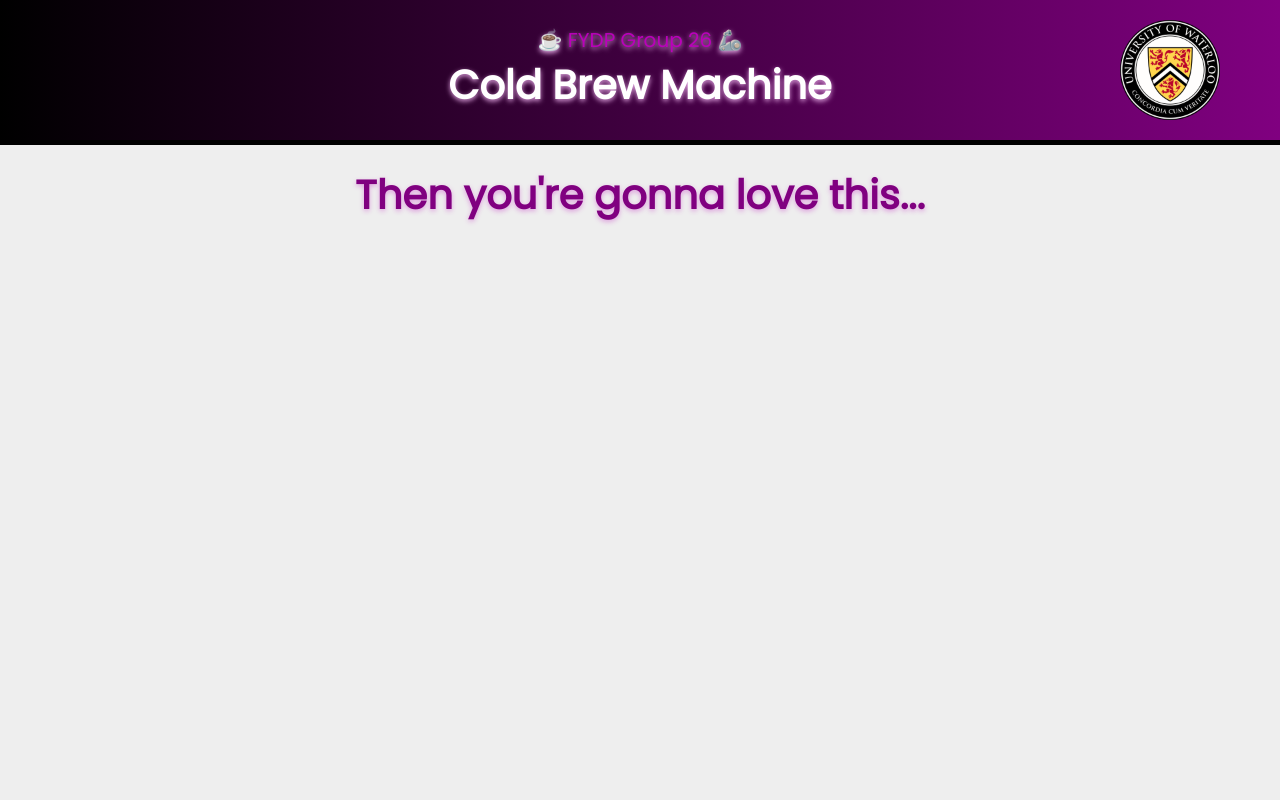
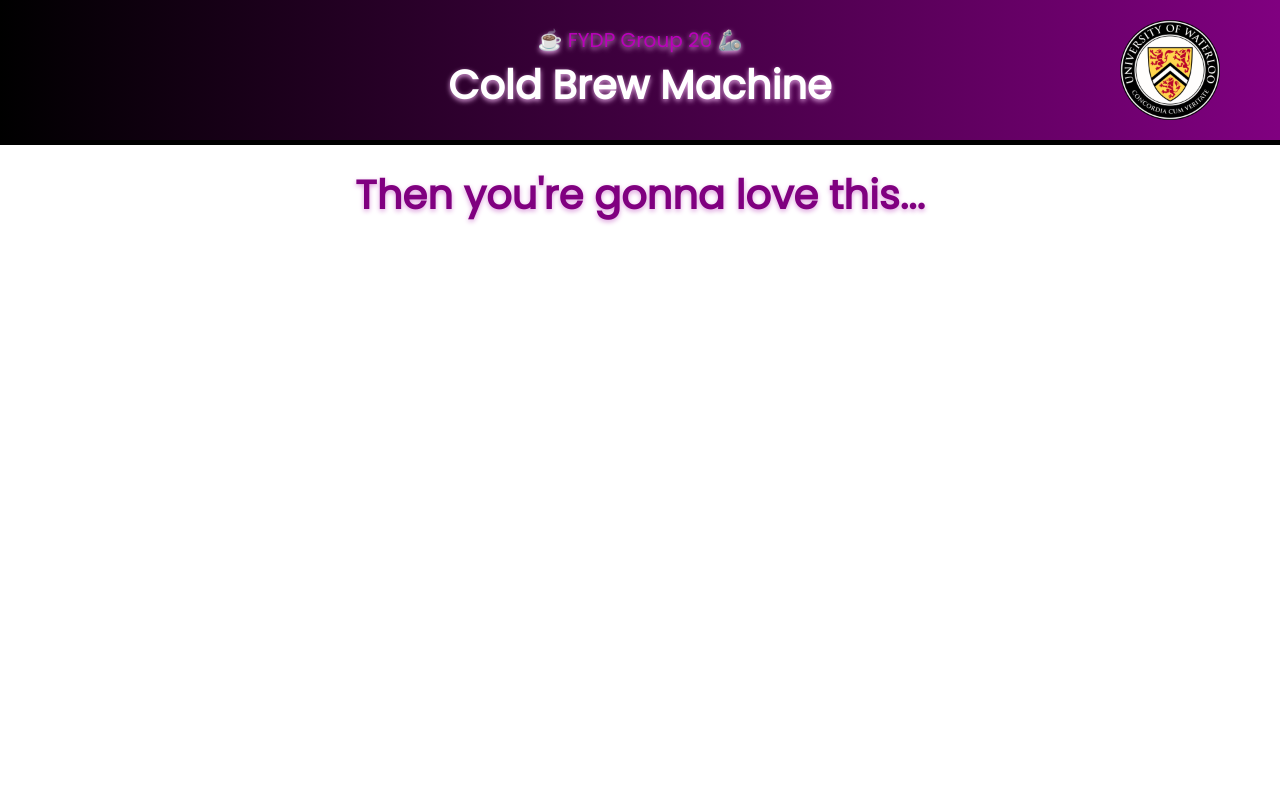
Before and after one commit to deltadovert/fydp-cold-brew-machine-site, a React (Create React App) app: page / in a window 1280 px wide. Shown: the top 800 px of the page. Built offline with nearby package versions, Linux system fonts and the light colour scheme.

Commit message:
no scrolling while animation plays

```diff
--- a/src/App.css
+++ b/src/App.css
@@ -3,9 +3,7 @@
   text-align: center;
 }
 
-
 .App-header {
-  background-color: #eeeeee;
   font-size: calc(10px + 2vmin);
   color: purple;
   text-shadow: plum 0px 2px 5px;
--- a/src/home.js
+++ b/src/home.js
@@ -26,10 +26,10 @@ const Home = () => {
   const [showProduct, setShowProduct] = React.useState(false);
   const [showTeam, setShowTeam] = React.useState(false);
 
+  const show = displayState === 3;
   React.useEffect(() => {
-    const _show = displayState == 3;
-    if (_show) {
-      setShowMission(_show);
+    if (show) {
+      setShowMission(show);
       setTimeout(() => {
         setShowProduct(true);
         setTimeout(() => {
@@ -37,7 +37,7 @@ const Home = () => {
         }, 1000);
       }, 1000);
     }
-  }, [displayState]);
+  }, [show]);
 
   return (
     <div
@@ -52,6 +52,8 @@ const Home = () => {
 
       <Hype displayState={displayState} />
 
+      {show ? (
+        <>
           <Spacer height={80} />
 
           <OurMission show={showMission} />
@@ -64,9 +66,11 @@ const Home = () => {
 
           <OurTeam show={showTeam} />
 
-      <Spacer height={100} />
+          <Spacer height={50} />
 
           <Footer />
+        </>
+      ) : null}
     </div>
   );
 };
```
Lines whose indentation alone changed are shown as unchanged.
